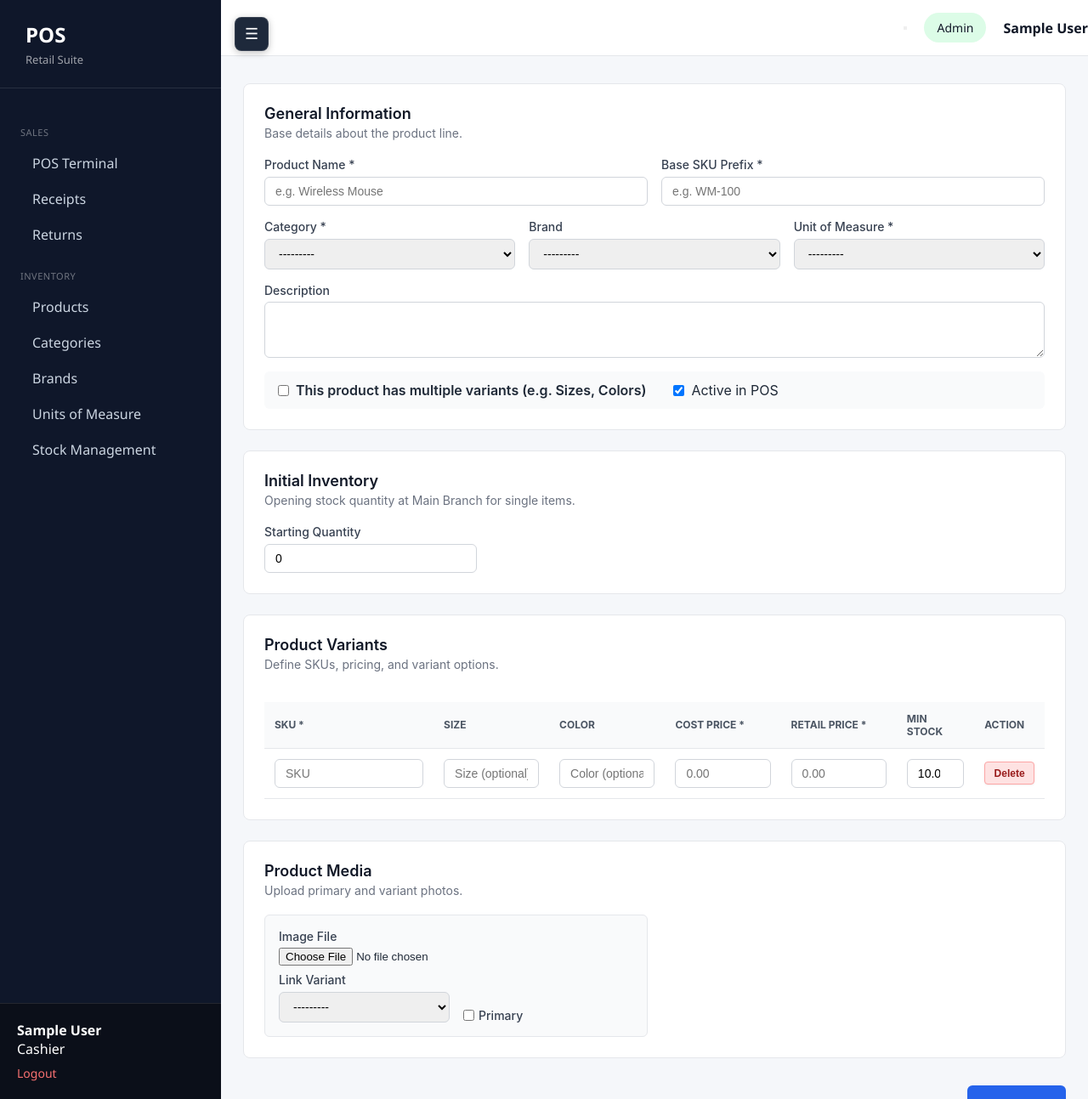
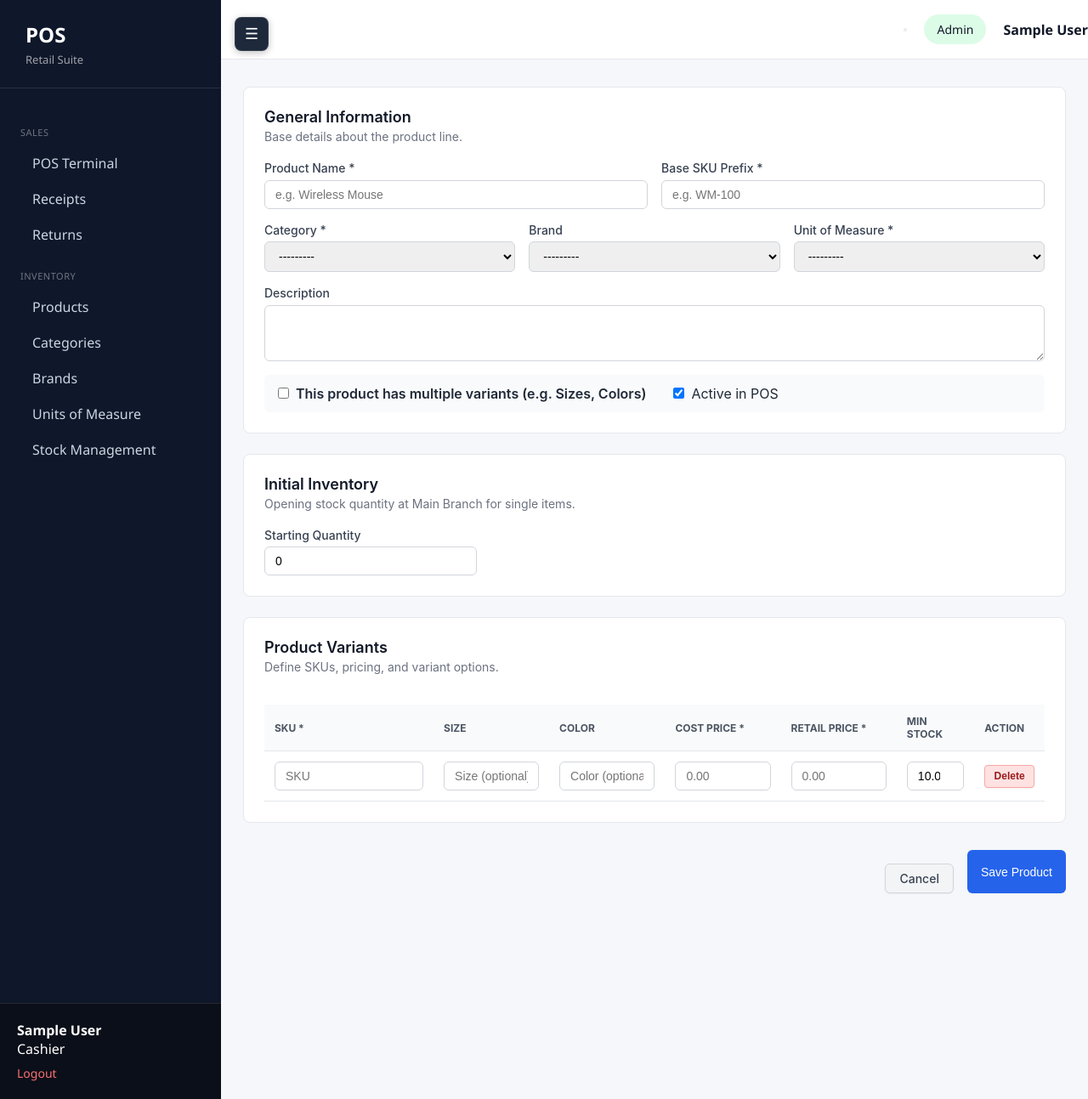
Before and after one commit to collins05-munene/pos, a Django app: page /products/products/create/ in a window 1280 px wide. Shown: the whole page at 85% size. Run offline with Django 5.2, Linux system fonts and the light colour scheme; the visitor is signed in with stand-in values (Sample User, id 1); data that the repository does not hold is empty.

Commit message:
Fixed image formset bug

```diff
--- a/products/admin.py
+++ b/products/admin.py
@@ -4,6 +4,5 @@ from . import models
 admin.site.register(models.Brand)
 admin.site.register(models.Category)
 admin.site.register(models.Product)
-admin.site.register(models.ProductImage)
 admin.site.register(models.ProductVariant)
 admin.site.register(models.UnitOfMeasure)
--- a/products/forms.py
+++ b/products/forms.py
@@ -1,7 +1,7 @@
 
 from django import forms
 
-from .models import Category, Brand, Product,UnitOfMeasure, ProductVariant, ProductImage
+from .models import Category, Brand, Product,UnitOfMeasure, ProductVariant
 
 class CategoryForm(forms.ModelForm):
     class Meta:
@@ -85,18 +85,3 @@ ProductVariantFormSet = forms.inlineformset_factory(
     extra=1,
     can_delete=True
 )
-
-
-ProductImageFormSet = forms.inlineformset_factory(
-    Product,
-    ProductImage,
-    fields=['image', 'variant', 'is_primary'],
-    extra=1,
-    max_num=4,
-    can_delete=True,
-    widgets={
-        'image': forms.FileInput(attrs={'class': 'form-file'}),
-        'variant': forms.Select(attrs={'class': 'form-select'}),
-        'is_primary': forms.CheckboxInput(attrs={'class': 'form-checkbox'}),
-    }
-)
--- a/products/templates/products/product_form.html
+++ b/products/templates/products/product_form.html
@@ -28,7 +28,6 @@
     <form method="POST" enctype="multipart/form-data" novalidate id="product-form">
         {% csrf_token %}
 
-        <!-- General Product Information -->
         <div class="form-section">
             <h3 class="form-section-title">{% if object %}Update Product{% else %}General Information{% endif %}</h3>
             <p class="form-section-sub">Base details about the product line.</p>
@@ -93,7 +92,6 @@
         </div>
         {% endif %}
 
-        <!-- Variant Table Section -->
         <div class="form-section" id="variants-section">
             <div style="display: flex; justify-content: space-between; align-items: center;">
                 <div>
@@ -160,45 +158,6 @@
             </tr>
         </table>
 
-        <!-- Product Images -->
-        <div class="form-section">
-            <h3 class="form-section-title">Product Media</h3>
-            <p class="form-section-sub">Upload primary and variant photos.</p>
-
-            {{ images.management_form }}
-            <div style="display: grid; grid-template-columns: repeat(2, 1fr); gap: 1rem;">
-                {% for image_form in images %}
-                    <div style="background: #f9fafb; padding: 1rem; border-radius: 6px; border: 1px solid #e5e7eb;">
-                        {{ image_form.id }}
-                        {% if image_form.instance.image %}
-                            <img src="{{ image_form.instance.image.url }}" style="width: 50px; height: 50px; object-fit: cover; border-radius: 4px; margin-bottom: 0.5rem;" alt="preview">
-                        {% endif %}
-                        <div class="form-group" style="margin-bottom: 0.5rem;">
-                            <label>Image File</label>
-                            {{ image_form.image }}
-                        </div>
-                        <div class="grid-2">
-                            <div class="form-group">
-                                <label>Link Variant</label>
-                                {{ image_form.variant }}
-                            </div>
-                            <div class="form-group" style="justify-content: flex-end;">
-                                <label style="display: flex; align-items: center; gap: 0.35rem;">
-                                    {{ image_form.is_primary }} Primary
-                                </label>
-                            </div>
-                        </div>
-                        {% if images.can_delete and image_form.instance.pk %}
-                            <div style="margin-top: 0.5rem; color: #dc2626; font-size: 0.8rem;">
-                                {{ image_form.DELETE }} Remove Image
-                            </div>
-                        {% endif %}
-                    </div>
-                {% endfor %}
-            </div>
-        </div>
-
-        <!-- Form Actions -->
         <div style="display: flex; justify-content: flex-end; gap: 1rem; margin-top: 2rem;">
             <a href="{% url 'product-list' %}" class="btn-action btn-secondary">Cancel</a>
             <button type="submit" class="btn-action btn-primary">Save Product</button>
@@ -216,7 +175,7 @@
         const totalFormsInput = document.querySelector('#id_variants-TOTAL_FORMS');
         const emptyRowTemplate = document.querySelector('.empty-form-row');
 
-        // 1. Toggle UI view based on "Has Variations" checkbox
+
         function toggleVariationView() {
             const isMultiVariant = hasVariationsCheckbox.checked;
 
@@ -224,10 +183,9 @@
                 singleStockSection.style.display = isMultiVariant ? 'none' : 'block';
             }
 
-            // Show/Hide "+ Add Another Variant" button
+
             addVariantBtn.style.display = isMultiVariant ? 'inline-block' : 'none';
 
-            // Hide/Show secondary rows if user switches back to single-variant mode
             const rows = variantTbody.querySelectorAll('.variant-row');
             rows.forEach((row, index) => {
                 if (index > 0 && !isMultiVariant) {
@@ -242,47 +200,40 @@
             });
         }
 
-        // 2. Add New Dynamic Variant Row
+
         addVariantBtn.addEventListener('click', function() {
             const formCount = parseInt(totalFormsInput.value, 10);
 
-            // Clone empty form template
             const newRow = emptyRowTemplate.cloneNode(true);
             newRow.classList.remove('empty-form-row');
 
-            // Replace __prefix__ in template attributes with the current form count index
+
             newRow.innerHTML = newRow.innerHTML.replace(/__prefix__/g, formCount);
 
-            // Generate auto-suggested SKU for new row
             const prefixVal = skuPrefixInput ? skuPrefixInput.value.toUpperCase() : 'ITEM';
             const skuInput = newRow.querySelector('input[name$="-sku"]');
             if (skuInput) {
                 skuInput.value = `${prefixVal}-VAR-${formCount + 1}`;
             }
 
-            // Append row and update Django formset management counter
             variantTbody.appendChild(newRow);
             totalFormsInput.value = formCount + 1;
         });
 
-        // 3. Delete/Remove Variant Row
         variantTbody.addEventListener('click', function(e) {
             if (e.target && e.target.classList.contains('remove-variant-btn')) {
                 const row = e.target.closest('.variant-row');
                 const deleteCheckbox = row.querySelector('input[name$="-DELETE"]');
 
                 if (deleteCheckbox) {
-                    // Existing model object: mark DELETE checkbox so Django deletes it on save
                     deleteCheckbox.checked = true;
                     row.style.display = 'none';
                 } else {
-                    // Newly added row: simply remove from DOM
                     row.remove();
                 }
             }
         });
 
-        // 4. Auto-fill SKU on first variant row when typing SKU Prefix
         if (skuPrefixInput) {
             skuPrefixInput.addEventListener('input', function() {
                 const firstSkuInput = variantTbody.querySelector('.variant-row input[name$="-sku"]');
@@ -292,7 +243,6 @@
             });
         }
 
-        // Initialize listener
         if (hasVariationsCheckbox) {
             hasVariationsCheckbox.addEventListener('change', toggleVariationView);
             toggleVariationView();
--- a/products/views.py
+++ b/products/views.py
@@ -13,7 +13,7 @@ from users.utils import log_action, AuditAction
 
 from .models import Category, Brand, UnitOfMeasure, Product
 from inventory.models import Branch, StockLevel
-from .forms import CategoryForm, BrandForm, UnitOfMeasureForm, ProductForm, ProductVariantFormSet, ProductImageFormSet
+from .forms import CategoryForm, BrandForm, UnitOfMeasureForm, ProductForm, ProductVariantFormSet
 
 # Create your views here.
 class CategoryListView(LoginRequiredMixin, ListView):
@@ -109,10 +109,9 @@ class ProductCreateView(LoginRequiredMixin, CreateView):
         data = super().get_context_data(**kwargs)
         if self.request.POST:
             data['variants'] = ProductVariantFormSet(self.request.POST, instance=self.object)
-            data['images'] = ProductImageFormSet(self.request.POST, self.request.FILES, instance=self.object)
         else:
             data['variants'] = ProductVariantFormSet(instance=self.object)
-            data['images'] = ProductImageFormSet(instance=self.object)
+
         return data
 
     def post(self, request, *args, **kwargs):
@@ -120,13 +119,12 @@ class ProductCreateView(LoginRequiredMixin, CreateView):
         form = self.get_form()
         context = self.get_context_data()
         variants = context['variants']
-        images = context['images']
 
-        if form.is_valid() and variants.is_valid() and images.is_valid():
-            return self.form_valid(form, variants, images)
-        return self.form_invalid(form, variants, images)
+        if form.is_valid() and variants.is_valid():
+            return self.form_valid(form, variants)
+        return self.form_invalid(form, variants)
 
-    def form_valid(self, form, variants, images):
+    def form_valid(self, form, variants):
         with transaction.atomic():
             # 1. Save main Product instance (force is_active = True)
             self.object = form.save(commit=False)
@@ -144,9 +142,7 @@ class ProductCreateView(LoginRequiredMixin, CreateView):
 
             variants.save_m2m()
 
-            # 3. Save Product Images
-            images.instance = self.object
-            images.save()
+
 
             # 4. Fetch or create default branch for initial stock allocation
             main_branch, _ = Branch.objects.get_or_create(
@@ -157,7 +153,6 @@ class ProductCreateView(LoginRequiredMixin, CreateView):
             has_variations = form.cleaned_data.get('has_variations', False)
 
             if not has_variations:
-                # Single-variant mode: use top-level form's initial_stock field for all saved variants
                 global_initial_qty = form.cleaned_data.get('initial_stock') or 0
                 for variant_instance in saved_variants:
                     StockLevel.objects.update_or_create(
@@ -166,12 +161,10 @@ class ProductCreateView(LoginRequiredMixin, CreateView):
                         defaults={'quantity': global_initial_qty}
                     )
             else:
-                # Multi-variant mode: extract initial_stock directly from each variant form
                 for variant_form in variants.forms:
                     if variant_form.cleaned_data and not variant_form.cleaned_data.get('DELETE', False):
                         variant_instance = variant_form.instance
 
-                        # Only assign stock if the variant has been persisted with a primary key
                         if variant_instance.pk:
                             variant_qty = variant_form.cleaned_data.get('initial_stock') or 0
                             StockLevel.objects.update_or_create(
@@ -180,7 +173,6 @@ class ProductCreateView(LoginRequiredMixin, CreateView):
                                 defaults={'quantity': variant_qty}
                             )
 
-            # Audit logging
             log_action(
                 self.request.user,
                 AuditAction.RECORD_CREATE,
@@ -190,9 +182,9 @@ class ProductCreateView(LoginRequiredMixin, CreateView):
 
         return redirect(self.get_success_url())
 
-    def form_invalid(self, form, variants, images):
+    def form_invalid(self, form, variants):
         return self.render_to_response(
-            self.get_context_data(form=form, variants=variants, images=images)
+            self.get_context_data(form=form, variants=variants)
         )
 
 class ProductUpdateView(LoginRequiredMixin, UpdateView):
@@ -204,16 +196,13 @@ class ProductUpdateView(LoginRequiredMixin, UpdateView):
     def get_context_data(self, **kwargs):
         data = super().get_context_data(**kwargs)
 
-        # Prevent extra blank variant/image rows during update
         ProductVariantFormSet.extra = 0
-        ProductImageFormSet.extra = 0
 
         if self.request.POST:
-            data['variants'] = ProductVariantFormSet(self.request.POST, instance=self.object)
-            data['images'] = ProductImageFormSet(self.request.POST, self.request.FILES, instance=self.object)
+            data['variants'] = ProductVariantFormSet(self.request.POST, instance=self.object, prefix='variants')
         else:
-            data['variants'] = ProductVariantFormSet(instance=self.object)
-            data['images'] = ProductImageFormSet(instance=self.object)
+            data['variants'] = ProductVariantFormSet(instance=self.object, prefix='variants')
+
         return data
 
     def post(self, request, *args, **kwargs):
@@ -221,21 +210,19 @@ class ProductUpdateView(LoginRequiredMixin, UpdateView):
         form = self.get_form()
         context = self.get_context_data()
         variants = context['variants']
-        images = context['images']
 
-        if form.is_valid() and variants.is_valid() and images.is_valid():
-            return self.form_valid(form, variants, images)
-        return self.form_invalid(form, variants, images)
 
-    def form_valid(self, form, variants, images):
+        if form.is_valid() and variants.is_valid():
+            return self.form_valid(form, variants)
+        return self.form_invalid(form, variants)
+
+    def form_valid(self, form, variants):
         with transaction.atomic():
-            # 1. Update Product with is_active = True
             self.object = form.save(commit=False)
             self.object.is_active = True
             self.object.save()
             form.save_m2m()
 
-            # 2. Update Variants with is_active = True
             variants.instance = self.object
             saved_variants = variants.save(commit=False)
             for variant in saved_variants:
@@ -243,12 +230,8 @@ class ProductUpdateView(LoginRequiredMixin, UpdateView):
                 variant.save()
             variants.save_m2m()
 
-            # Ensure all previously existing active variants remain active
             self.object.variants.all().update(is_active=True)
 
-            # 3. Save Product Images
-            images.instance = self.object
-            images.save()
 
             log_action(
                 self.request.user,
@@ -259,9 +242,9 @@ class ProductUpdateView(LoginRequiredMixin, UpdateView):
 
         return redirect(self.get_success_url())
 
-    def form_invalid(self, form, variants, images):
+    def form_invalid(self, form, variants):
         return self.render_to_response(
-            self.get_context_data(form=form, variants=variants, images=images)
+            self.get_context_data(form=form, variants=variants)
         )
 
 
```
Also changed, not shown: products/models.py (+0 -7 lines).
